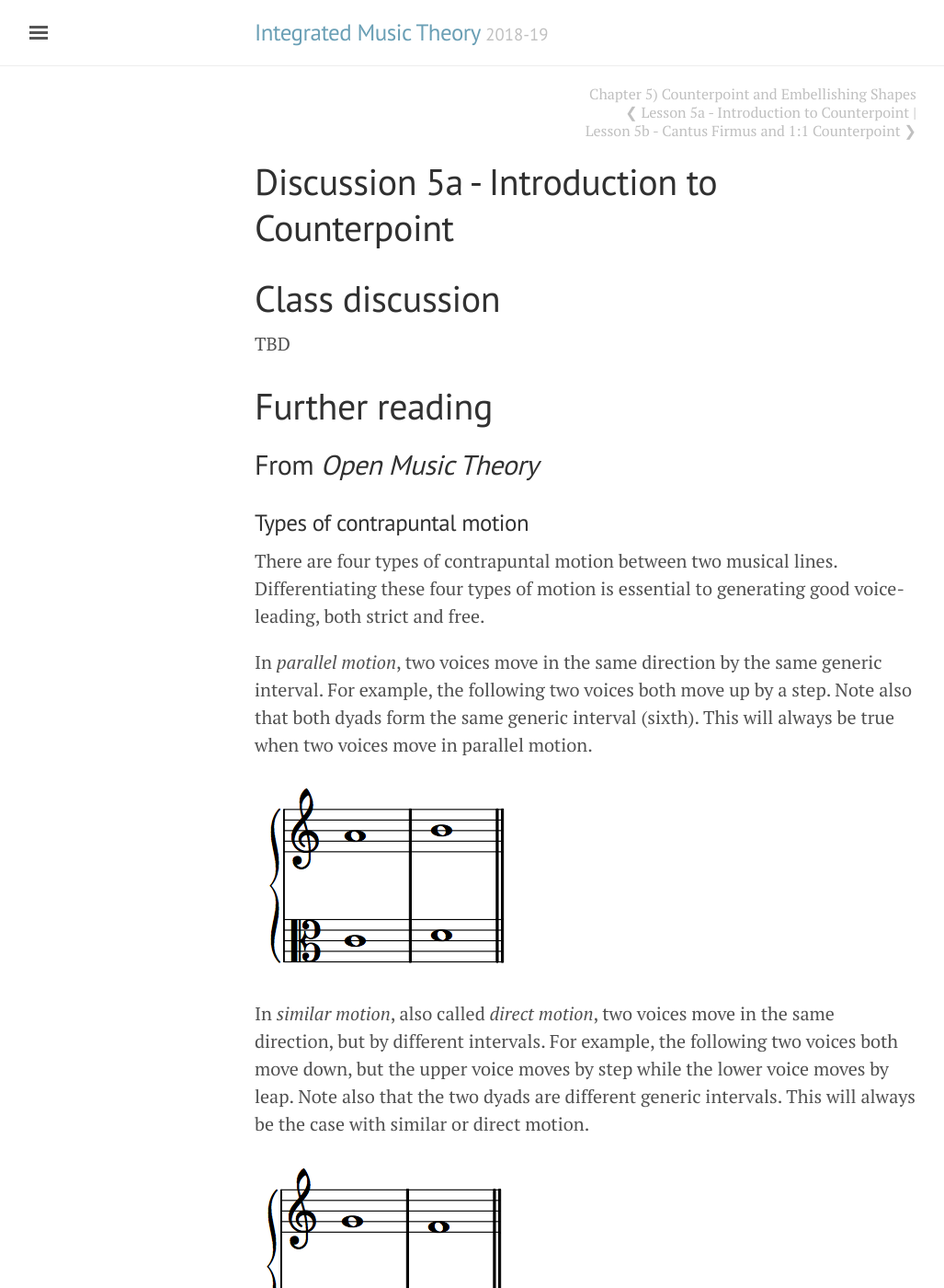
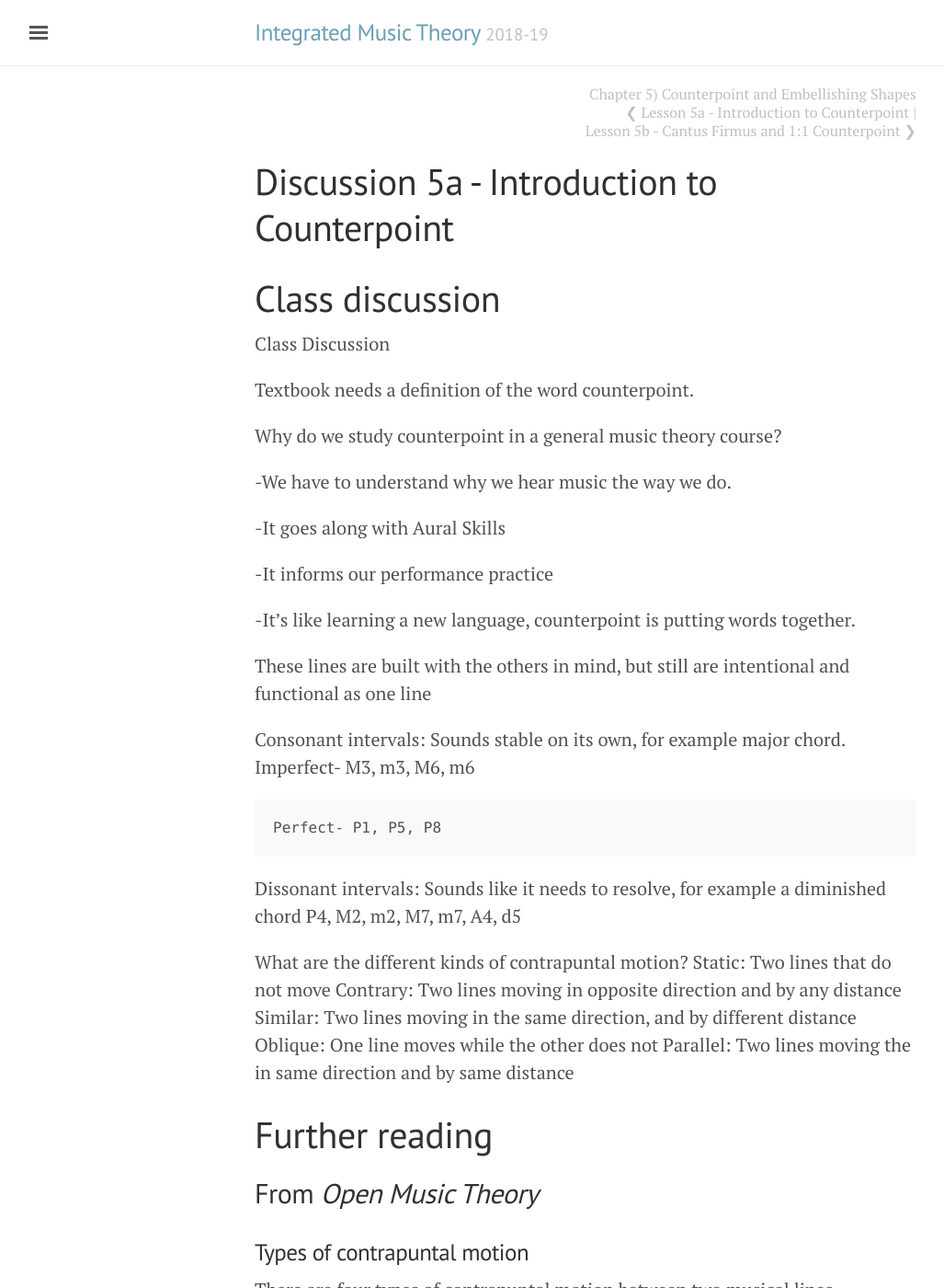
Before and after one commit to intmus/inttheory19-20, a Jekyll site: the page built from _05-counterpoint-embell-shapes/a3-introcounterpoint.md, in a window 1280 px wide and 1400 px high. Shown: the whole window at 92% size, without its empty margins (3-1030 px from the left). Built offline with Jekyll 4.4.1, drawn with Linux system fonts in a browser that asks for light colours.

Commit message:
Update a3-introcounterpoint.md

```diff
--- a/_05-counterpoint-embell-shapes/a3-introcounterpoint.md
+++ b/_05-counterpoint-embell-shapes/a3-introcounterpoint.md
@@ -5,7 +5,37 @@ title: Discussion 5a - Introduction to Counterpoint
 
 # Class discussion
 
-TBD
+Class Discussion
+
+Textbook needs a definition of the word counterpoint.
+
+Why do we study counterpoint in a general music theory course?
+
+-We have to understand why we hear music the way we do.
+
+-It goes along with Aural Skills
+
+-It informs our performance practice
+
+-It’s like learning a new language, counterpoint is putting words together.
+
+These lines are built with the others in mind, but still are intentional and functional as one line
+
+Consonant intervals: Sounds stable on its own, for example major chord.
+	Imperfect- M3, m3, M6, m6
+
+	Perfect- P1, P5, P8
+
+Dissonant intervals: Sounds like it needs to resolve, for example a diminished chord
+	P4, M2, m2, M7, m7, A4, d5
+
+What are the different kinds of contrapuntal motion?
+	Static: Two lines that do not move
+	Contrary: Two lines moving in opposite direction and by any distance
+	Similar: Two lines moving in the same direction, and by different distance
+	Oblique: One line moves while the other does not
+	Parallel: Two lines moving the in same direction and by same distance
+
 
 # Further reading
 
```
